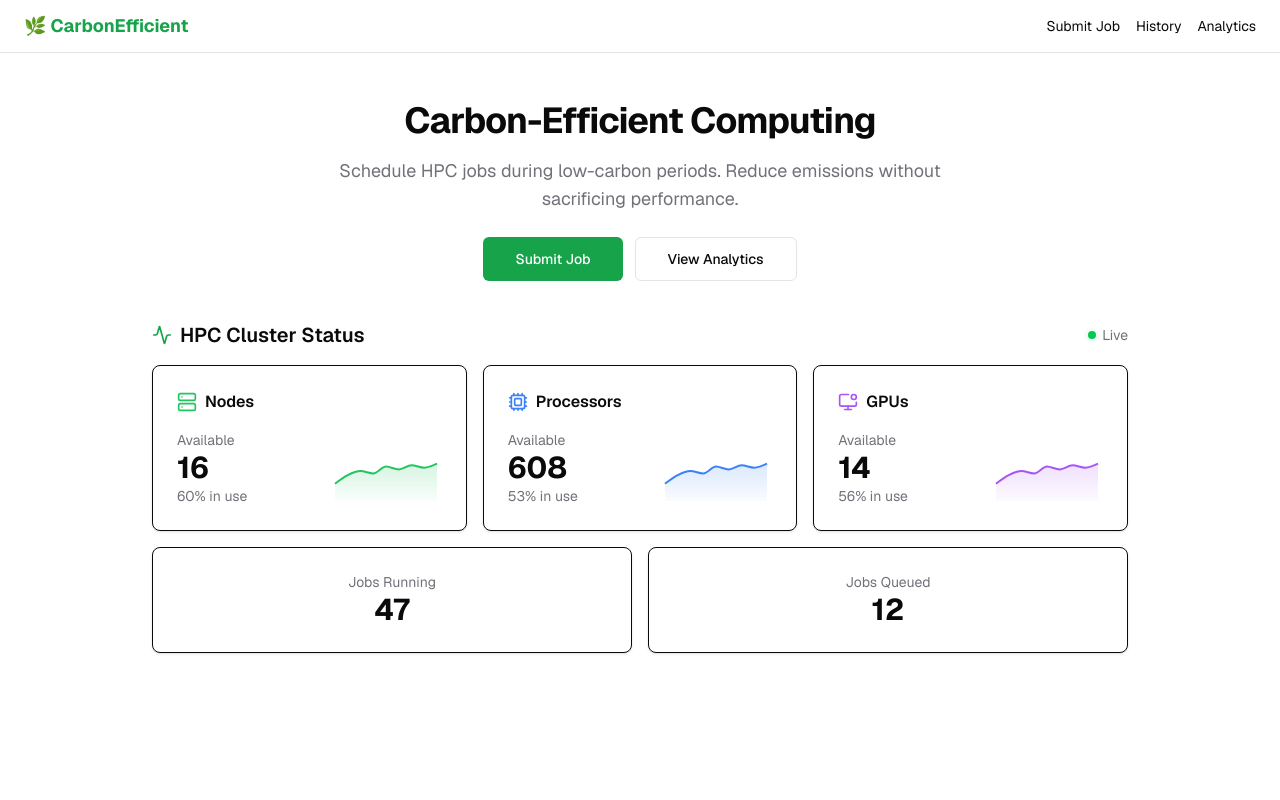
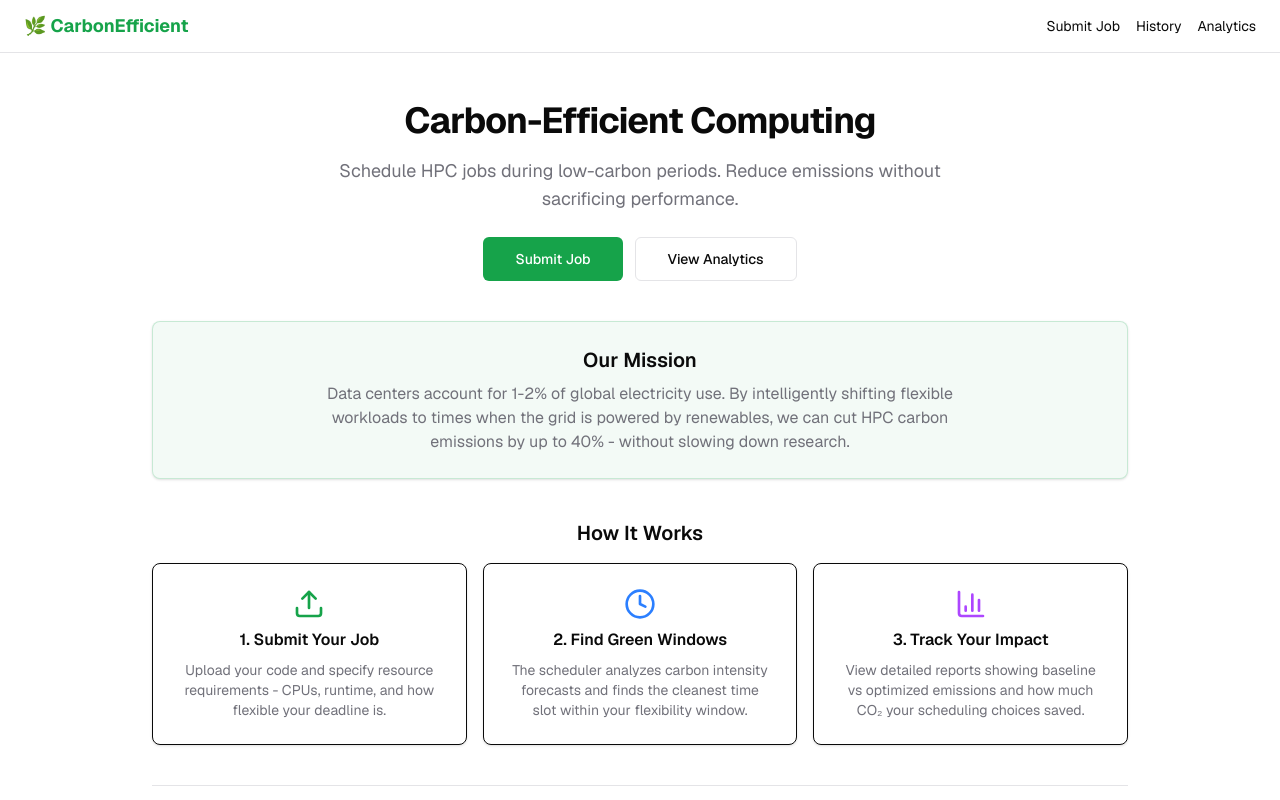
Before and after one commit to psuzu/CarbonEfficientComputing, a Next.js app in the folder frontend/: page / in a window 1280 px wide. Shown: the top 800 px of the page. Built offline with nearby package versions, Linux system fonts and the light colour scheme.

Commit message:
forgot to push

```diff
--- a/frontend/src/app/page.tsx
+++ b/frontend/src/app/page.tsx
@@ -4,8 +4,9 @@ import Link from "next/link";
 import { Card, CardContent, CardHeader, CardTitle } from "@/components/ui/card";
 import { Button } from "@/components/ui/button";
 import { clusterState } from "@/lib/mock-data";
-import { Cpu, Server, MonitorDot, Activity } from "lucide-react";
+import { Cpu, Server, MonitorDot, Activity, Upload, Clock, BarChart3 } from "lucide-react";
 import { Area, AreaChart, ResponsiveContainer } from "recharts";
+import { Separator } from "@/components/ui/separator";
 
 const utilizationData = [
   { v: 30 }, { v: 45 }, { v: 52 }, { v: 48 }, { v: 60 }, { v: 55 }, { v: 62 }, { v: 58 }, { v: 65 },
@@ -65,6 +66,57 @@ export default function Home() {
           </Link>
         </div>
       </div>
+
+      {/* Mission Statement */}
+      <Card className="border-primary/20 bg-primary/5">
+        <CardContent className="pt-6 text-center space-y-2">
+          <h2 className="text-xl font-semibold">Our Mission</h2>
+          <p className="text-muted-foreground max-w-2xl mx-auto">
+            Data centers account for 1-2% of global electricity use. By intelligently shifting
+            flexible workloads to times when the grid is powered by renewables, we can cut HPC
+            carbon emissions by up to 40% - without slowing down research.
+          </p>
+        </CardContent>
+      </Card>
+
+      {/* How It Works */}
+      <div className="space-y-4">
+        <h2 className="text-xl font-semibold text-center">How It Works</h2>
+        <div className="grid grid-cols-1 md:grid-cols-3 gap-4">
+          <Card>
+            <CardContent className="pt-6 text-center space-y-2">
+              <Upload className="size-8 mx-auto text-primary" />
+              <h3 className="font-semibold">1. Submit Your Job</h3>
+              <p className="text-sm text-muted-foreground">
+                Upload your code and specify resource requirements - CPUs, runtime, and how
+                flexible your deadline is.
+              </p>
+            </CardContent>
+          </Card>
+          <Card>
+            <CardContent className="pt-6 text-center space-y-2">
+              <Clock className="size-8 mx-auto text-blue-500" />
+              <h3 className="font-semibold">2. Find Green Windows</h3>
+              <p className="text-sm text-muted-foreground">
+                The scheduler analyzes carbon intensity forecasts and finds the cleanest
+                time slot within your flexibility window.
+              </p>
+            </CardContent>
+          </Card>
+          <Card>
+            <CardContent className="pt-6 text-center space-y-2">
+              <BarChart3 className="size-8 mx-auto text-purple-500" />
+              <h3 className="font-semibold">3. Track Your Impact</h3>
+              <p className="text-sm text-muted-foreground">
+                View detailed reports showing baseline vs optimized emissions and how much
+                CO₂ your scheduling choices saved.
+              </p>
+            </CardContent>
+          </Card>
+        </div>
+      </div>
+
+      <Separator />
 
       {/* Cluster Status */}
       <div>
--- a/frontend/src/app/submit/page.tsx
+++ b/frontend/src/app/submit/page.tsx
@@ -6,7 +6,7 @@ import { Card, CardContent, CardHeader, CardTitle } from "@/components/ui/card";
 import { Button } from "@/components/ui/button";
 import { carbonForecast } from "@/lib/mock-data";
 import { Area, AreaChart, ResponsiveContainer, XAxis, YAxis, Tooltip } from "recharts";
-import { Leaf } from "lucide-react";
+import { Leaf, Upload } from "lucide-react";
 
 export default function SubmitJobPage() {
   const router = useRouter();
@@ -15,6 +15,12 @@ export default function SubmitJobPage() {
     runtime: 4,
     flexibility: "semi-flexible",
   });
+  const [fileName, setFileName] = useState<string | null>(null);
+
+  const handleFileChange = (e: React.ChangeEvent<HTMLInputElement>) => {
+    const file = e.target.files?.[0];
+    if (file) setFileName(file.name);
+  };
 
   const handleSubmit = (e: React.FormEvent) => {
     e.preventDefault();
@@ -64,10 +70,27 @@ export default function SubmitJobPage() {
                   onChange={(e) => setForm({ ...form, flexibility: e.target.value })}
                   className="w-full px-3 py-2 border rounded-md bg-background border-input focus:outline-none focus:ring-2 focus:ring-ring"
                 >
-                  <option value="rigid">Rigid — must run now</option>
-                  <option value="semi-flexible">Semi-flexible — up to 6hr delay</option>
-                  <option value="flexible">Flexible — up to 24hr delay</option>
+                  <option value="rigid">Rigid - must run now</option>
+                  <option value="semi-flexible">Semi-flexible - up to 6hr delay</option>
+                  <option value="flexible">Flexible - up to 24hr delay</option>
                 </select>
+              </div>
+
+              {/* Zip file upload */}
+              <div>
+                <label className="block text-sm font-medium mb-1">Code (zip file)</label>
+                <label className="flex flex-col items-center justify-center w-full h-24 border-2 border-dashed rounded-md border-input hover:border-primary/50 cursor-pointer transition-colors bg-background">
+                  <Upload className="size-5 text-muted-foreground mb-1" />
+                  <span className="text-sm text-muted-foreground">
+                    {fileName ? fileName : "Click to upload .zip"}
+                  </span>
+                  <input
+                    type="file"
+                    accept=".zip"
+                    onChange={handleFileChange}
+                    className="hidden"
+                  />
+                </label>
               </div>
 
               <Button type="submit" className="w-full" size="lg">
```
